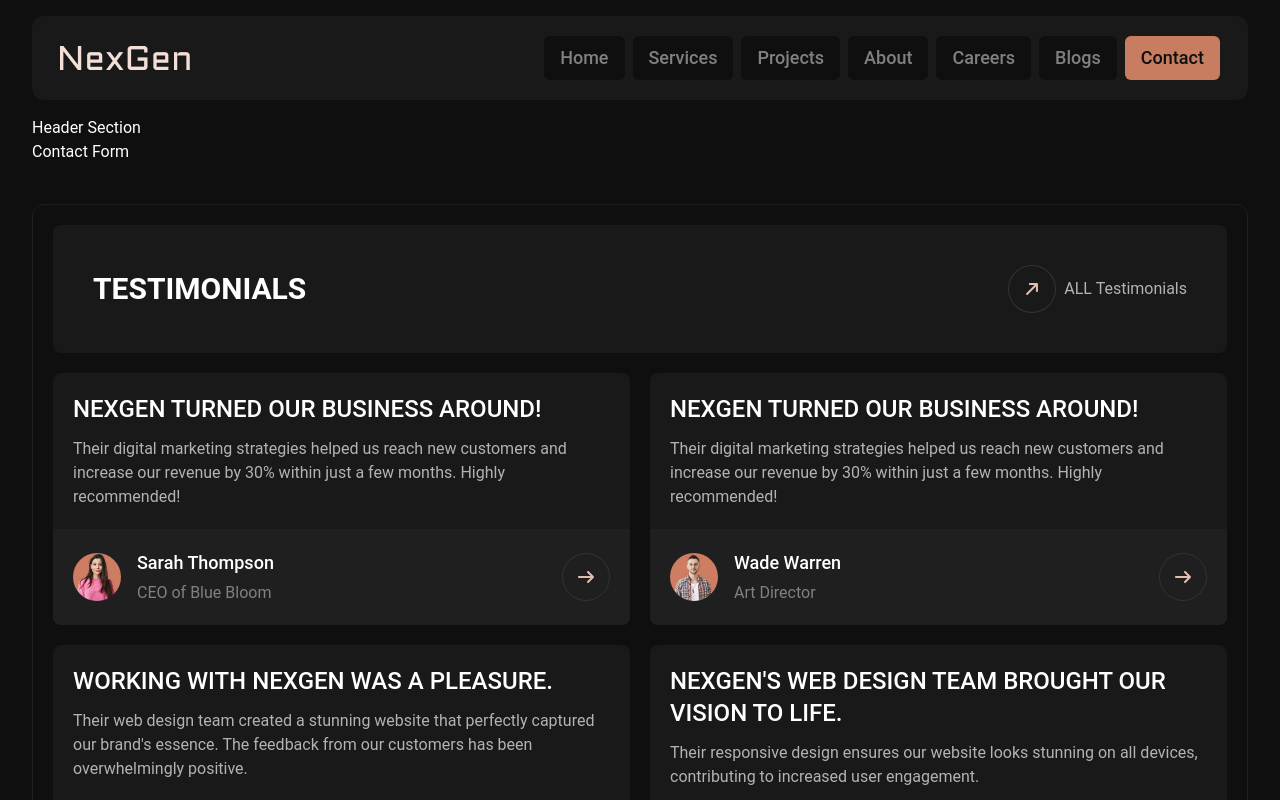
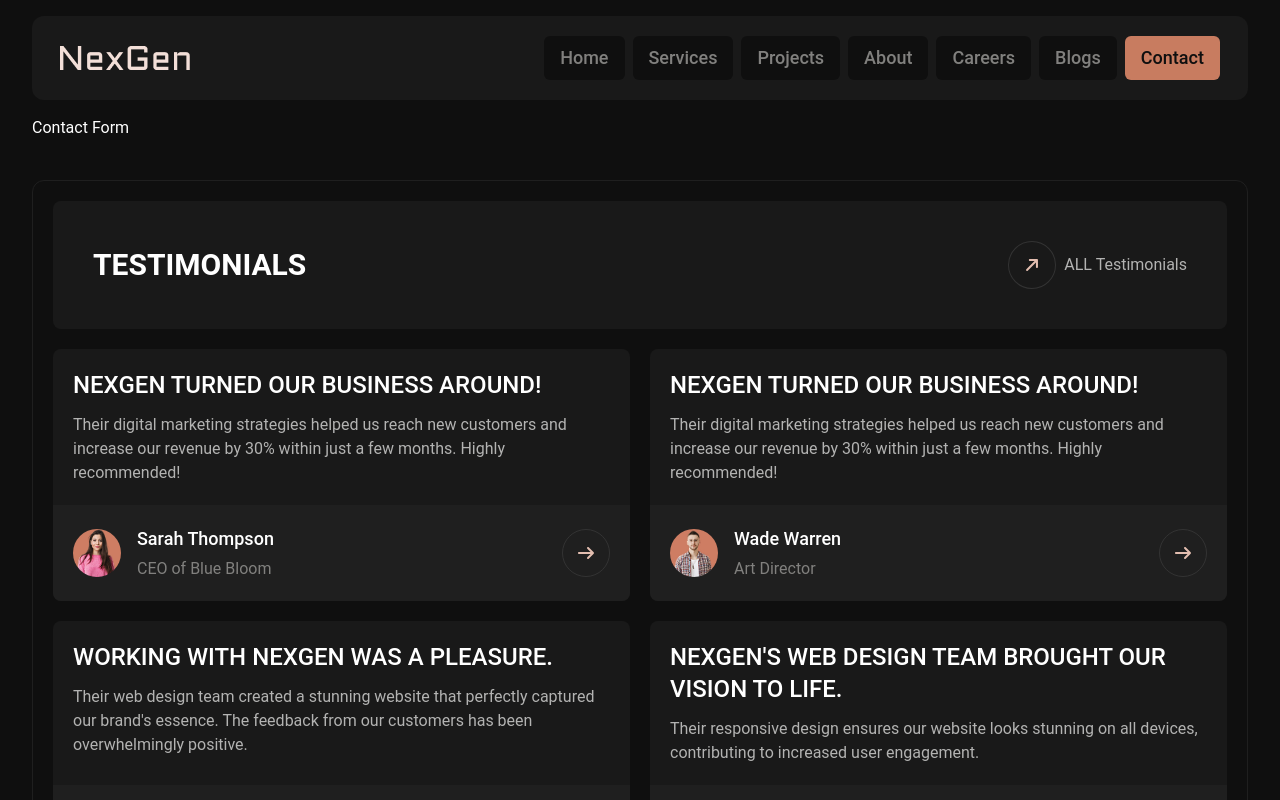
Before and after one commit to k7areef/NexGen, a React (Vite) app: page /contact in a window 1280 px wide. Shown: the top 800 px of the page. Built offline with nearby package versions, Linux system fonts and the light colour scheme.

Commit message:
feat(HeaderSection.jsx): make header section as a dynamic content

```diff
--- a/src/components/sections/HeaderSection.jsx
+++ b/src/components/sections/HeaderSection.jsx
@@ -1,8 +1,25 @@
-function HeaderSection() {
+/**
+ * @typedef {Object} HeaderSectionProps
+ * @property {React.ReactNode} commonChildren
+ * @property {React.ReactNode} otherChildren
+ */
+
+/**
+ * @param {HeaderSectionProps} props
+ * @returns
+ */
+function HeaderSection({ commonChildren, otherChildren }) {
     return (
         <section className="header-section-section" id="headerSection">
-            <div className="container">
-                Header Section
+            <div className="container grid grid-cols-1 lg:grid-cols-3 gap-5">
+                {/* Common Content */}
+                <div className="common-content col-span-1 lg:col-span-2">
+                    {commonChildren}
+                </div>
+                {/* Other Content */}
+                <div className="other-content col-span-1">
+                    {otherChildren}
+                </div>
             </div>
         </section>
     )
```
